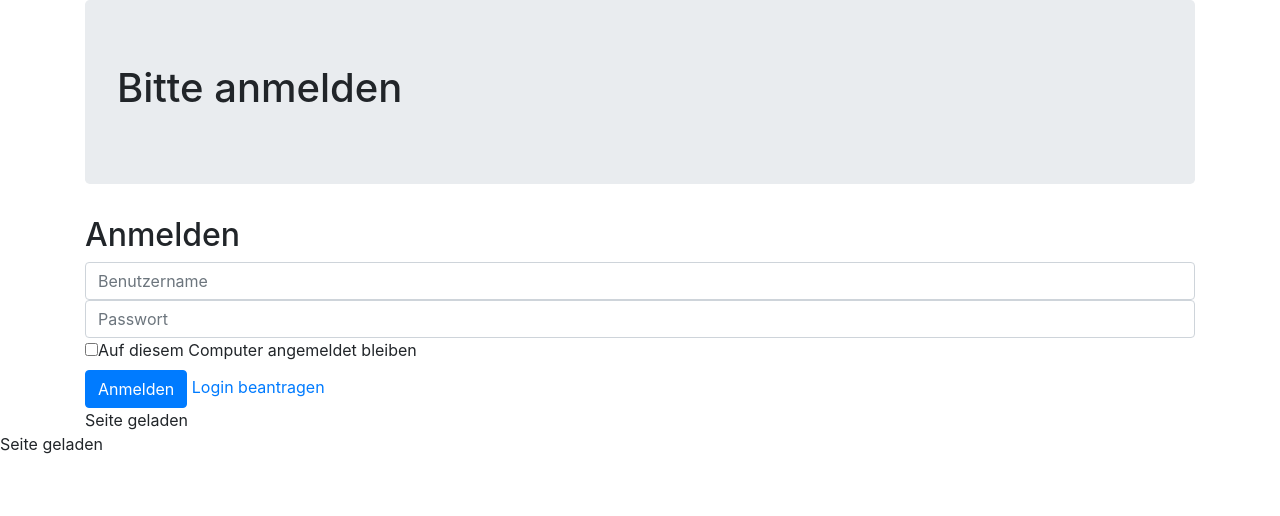
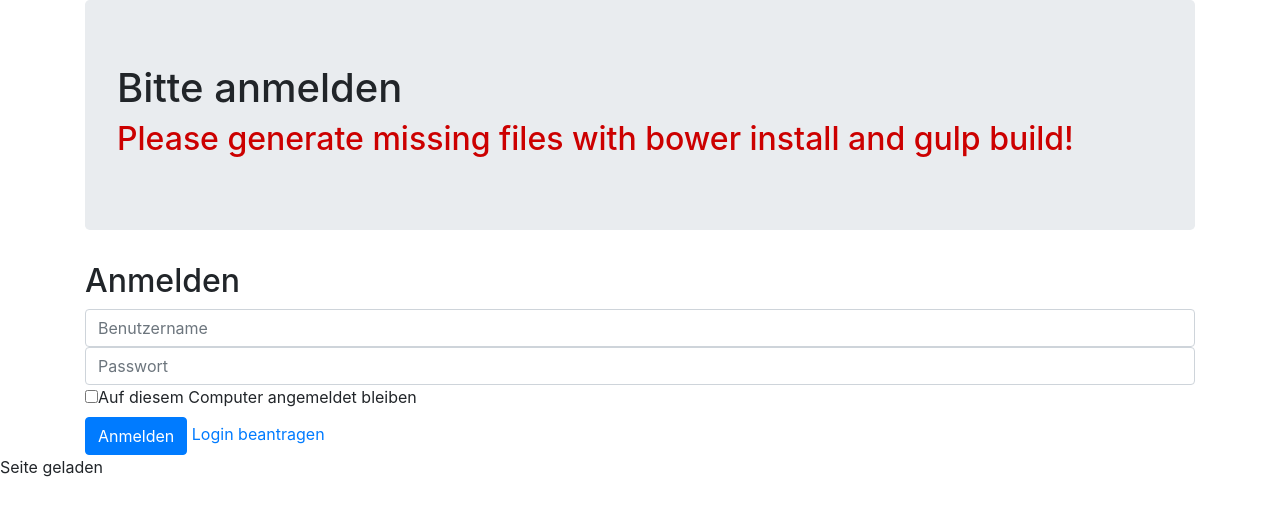
Before and after one commit to UweGerdes/frontend-development, a PHP site: page /login/index.php in a window 1280 px wide. Shown: the top 516 px of the page. Run offline with PHP 8.4, Linux system fonts and the light colour scheme; data that the repository does not hold is empty; some libraries are stand-ins or nearby versions.

Commit message:
deleted duplicate page complete parts in login templates, added warning when generated files are missing

```diff
--- a/htdocs/login/templates/deleteAccountBody.php
+++ b/htdocs/login/templates/deleteAccountBody.php
@@ -49,6 +49,5 @@ $pageId = 'deleteAccountBody';
 			</div>
 		</form>
 	</div>
-	<div id="pagecomplete" class="hidden pagecomplete<?php if ($_POST) { echo " submitted";} ?> deleteAccount">Seite geladen</div>
 <?php $content = ob_get_clean() ?>
 <?php include 'page.php' ?>
--- a/htdocs/login/templates/deleteAccountBodyOk.php
+++ b/htdocs/login/templates/deleteAccountBodyOk.php
@@ -14,6 +14,5 @@ $pageId = 'deleteAccountBodyOk';
 			<p><a href="<?php echo $htmlroot; ?>/index.php" class="homeLink btn">zurück zur Anmeldeseite</a></p>
 		</div>
 	</div>
-	<div id="pagecomplete" class="hidden pagecomplete<?php if ($_POST) { echo " submitted";} ?> deleteAccountConfirm">Seite geladen</div>
 <?php $content = ob_get_clean() ?>
 <?php include 'page.php' ?>
--- a/htdocs/login/templates/editAccountBody.php
+++ b/htdocs/login/templates/editAccountBody.php
@@ -57,6 +57,5 @@ $pageId = 'editAccountBody';
 			</div>
 		</form>
 	</div>
-	<div id="pagecomplete" class="hidden pagecomplete<?php if ($_POST) { echo " submitted"; } ?> editAccount">Seite geladen</div>
 <?php $content = ob_get_clean() ?>
 <?php include 'page.php' ?>
--- a/htdocs/login/templates/editAccountBodyOk.php
+++ b/htdocs/login/templates/editAccountBodyOk.php
@@ -40,6 +40,5 @@ $pageId = 'editAccountBodyOk';
 			</div>
 		</div>
 	</div>
-	<div id="pagecomplete" class="hidden pagecomplete<?php if ($_POST) { echo " submitted"; }?> editAccountAccept">Seite geladen</div>
 <?php $content = ob_get_clean() ?>
 <?php include 'page.php' ?>
--- a/htdocs/login/templates/loginBody.php
+++ b/htdocs/login/templates/loginBody.php
@@ -40,6 +40,5 @@ if ($messages) {
 			</div>
 		</form>
 	</div>
-	<div id="pagecomplete" class="hidden pagecomplete login notLoggedIn">Seite geladen</div>
 <?php $content = ob_get_clean() ?>
 <?php include 'page.php' ?>
--- a/htdocs/login/templates/newAccountBody.php
+++ b/htdocs/login/templates/newAccountBody.php
@@ -56,6 +56,5 @@ $pageId = 'newAccountBody';
 			</div>
 		</form>
 	</div>
-	<div id="pagecomplete" class="hidden pagecomplete<?php if ($_POST) { echo " submitted";} ?> newAccount">Seite geladen</div>
 <?php $content = ob_get_clean() ?>
 <?php include 'page.php' ?>
--- a/htdocs/login/templates/newAccountBodyOk.php
+++ b/htdocs/login/templates/newAccountBodyOk.php
@@ -34,6 +34,5 @@ $pageId = 'newAccountBodyOk';
 			</div>
 		</div>
 	</div>
-	<div id="pagecomplete" class="hidden pagecomplete<?php if ($_POST) { echo " submitted";} ?> newAccountAccept">Seite geladen</div>
 <?php $content = ob_get_clean() ?>
 <?php include 'page.php' ?>
--- a/htdocs/login/templates/newAccountConfirmBody.php
+++ b/htdocs/login/templates/newAccountConfirmBody.php
@@ -57,6 +57,5 @@ if ($messages) {
 ?>
 	</div>
 	<!-- /container -->
-	<div id="pagecomplete" class="hidden pagecomplete<?php if ($newAccountOk) { echo " newAccountConfirm";} ?>">Seite geladen</div>
 <?php $content = ob_get_clean() ?>
 <?php include 'page.php' ?>
--- a/htdocs/login/templates/page.php
+++ b/htdocs/login/templates/page.php
@@ -7,11 +7,12 @@ require 'head.php';
 	<div class="container" role="main">
 		<div class="jumbotron">
 			<h1><?php echo $title; ?></h1>
+			<h2 class="hidden" style="color: #cc0000;">Please generate missing files with bower install and gulp build!</h2>
 		</div>
 <?php echo $content ?>
 	</div>
 	<script src="/js/vendor/jquery.min.js"></script>
 	<script src="/js/vendor/bootstrap.min.js"></script>
-	<div id="pagecomplete" class="hidden pagecomplete<?php if ($login && $login['loginOk']) { echo " loginOk";}; if ($_POST) { echo " submitted";} ?>">Seite geladen</div>
+	<div id="pagecomplete" class="hidden pagecomplete<?php if ($login && $login['loginOk']) { echo " loginOk";}; if ($_POST) { echo " submitted";} ?> <?php echo $pageId; ?>">Seite geladen</div>
 </body>
 </html>
```
